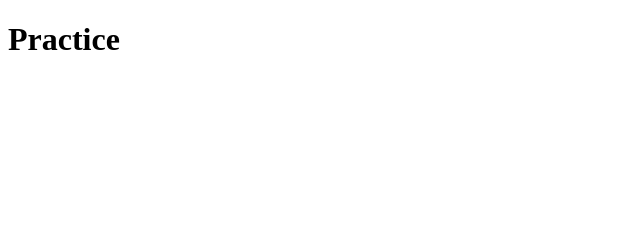
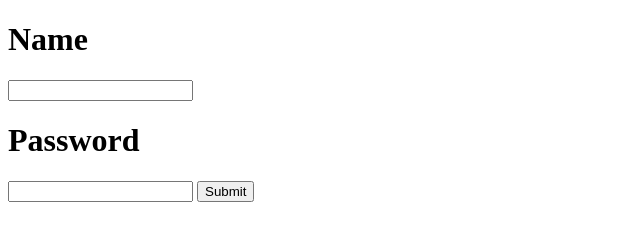
Before and after one commit to koeffingdaal/HTML-css-JS, a plain HTML site: page index.html in a window 1280 px wide. Shown: the whole page, without its empty margins (0-640 px from the left). Drawn offline with Linux system fonts and the light colour scheme.

Commit message:
some changes

```diff
--- a/index.html
+++ b/index.html
@@ -1,9 +1,13 @@
 <!DOCTYPE html>
 <html>
 <head>
-	<title>Hello World</title>
+	<title>Log In</title>
 </head>
 <body>
-<h1>Practice</h1>
+	<h1>Name</h1>
+	<input type="text" name="UserName">
+	<h1>Password</h1>
+	<input type="Password" name="pass">
+	<input type="submit" name="logIn">
 </body>
 </html>
```
